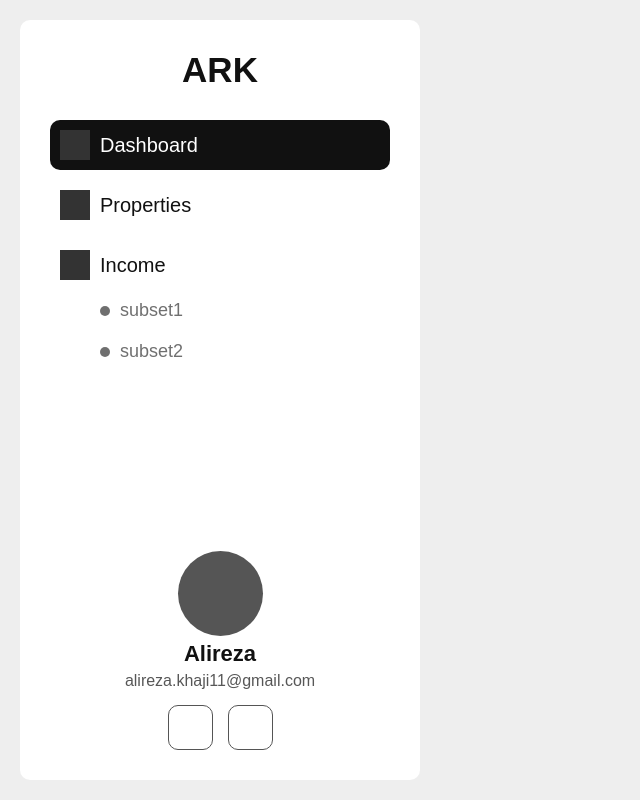
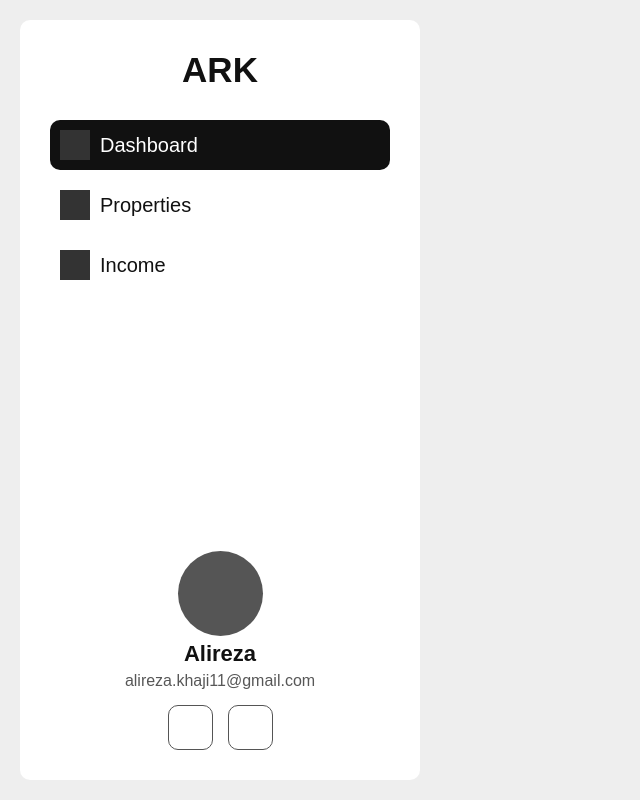
Before and after one commit to ark1111/ark-panel, a React (Vite) app: page / in a window 1280 px wide. Shown: the whole page, without its empty margins (0-640 px from the left). Built offline with nearby package versions, Linux system fonts and the light colour scheme; a web font is replaced by a local one.

Commit message:
feat: nav / toggle

```diff
--- a/src/components/nav/index.styled.ts
+++ b/src/components/nav/index.styled.ts
@@ -68,9 +68,12 @@ export const MenuItemMainText = styled.div<{ $isActive: boolean }>`
   color: ${(props) => (props.$isActive ? "#ffffff" : "#111")};
 `;
 
-export const MenuItemChilds = styled.div`
+export const MenuItemChilds = styled.div<{ $isActive: boolean }>`
   width: 100%;
   padding-left: 50px;
+  max-height: ${(props) => (props.$isActive ? "1000px" : "0px")};
+  overflow: hidden;
+  transition: all 1s;
 `;
 
 export const MenuItemChildItem = styled.div<{ $isActive: boolean }>`
--- a/src/components/nav/index.tsx
+++ b/src/components/nav/index.tsx
@@ -28,9 +28,15 @@ type Props = {};
 const Nav = (props: Props) => {
   const [activeNav, setActiveNav] = useState(1);
   const [activeChildNav, setActiveChildNav] = useState<null | number>(null);
+  const [activeToggleId, setActiveToggleId] = useState<null | number>(null);
 
   const changeNav = (id: number, index: number) => {
     if (MenuList[index].childs.length > 0) {
+      if (id === activeToggleId) {
+        setActiveToggleId(null);
+      } else {
+        setActiveToggleId(id);
+      }
     } else {
       setActiveNav(id);
       setActiveChildNav(null);
@@ -62,14 +68,14 @@ const Nav = (props: Props) => {
                 </MenuItemMainLeft>
               </MenuItemMain>
               {item.childs?.length > 0 && (
-                <MenuItemChilds>
+                <MenuItemChilds $isActive={item.id === activeToggleId}>
                   {item.childs.map((childItem) => (
                     <MenuItemChildItem
                       key={childItem.id}
-                      onClick={() => childchangeNav(item.id,childItem.id)}
+                      onClick={() => childchangeNav(item.id, childItem.id)}
                       $isActive={childItem.id === activeChildNav}
                     >
-                      <ChildItemDot ></ChildItemDot>
+                      <ChildItemDot></ChildItemDot>
                       <ChildItemText>{childItem.title}</ChildItemText>
                     </MenuItemChildItem>
                   ))}
```
